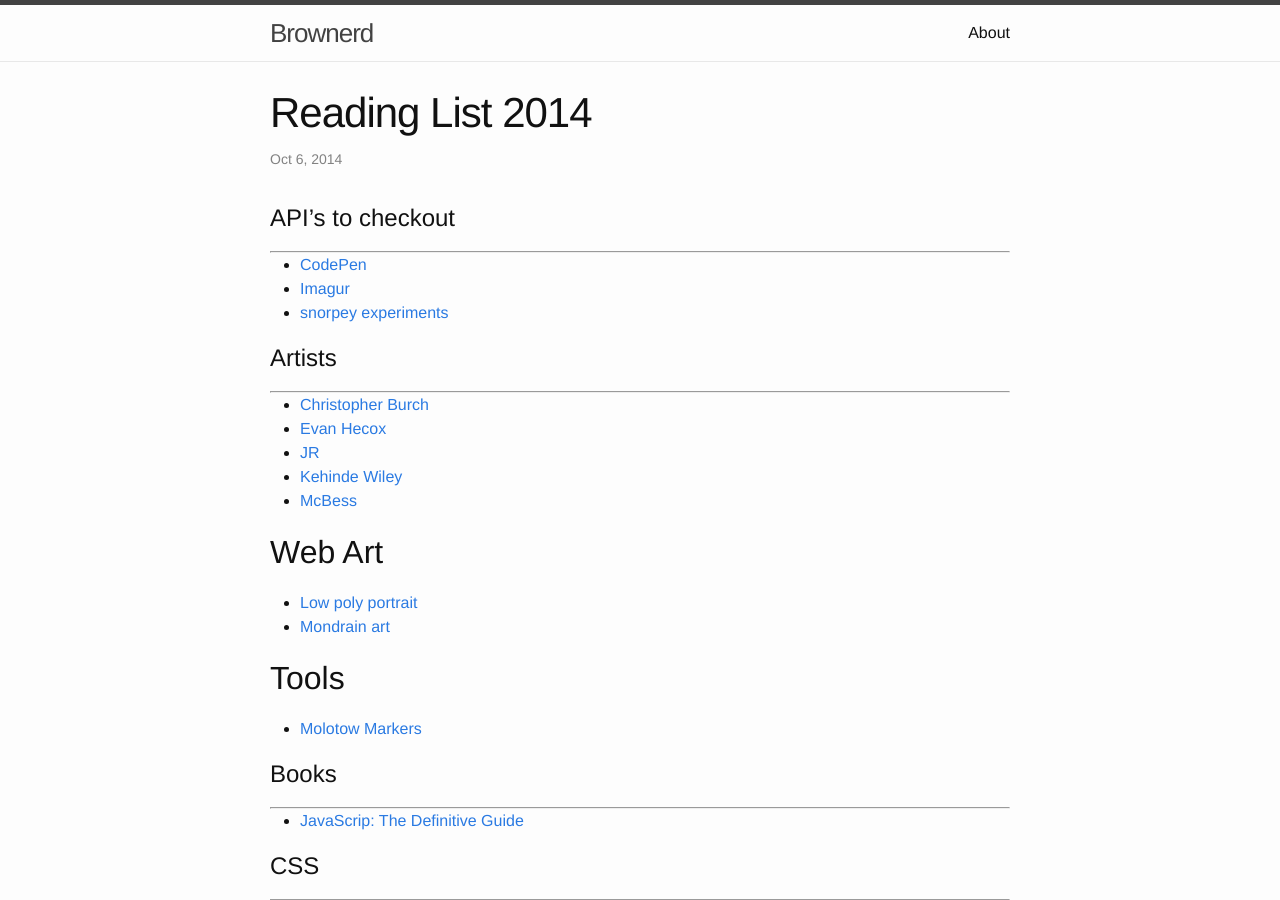
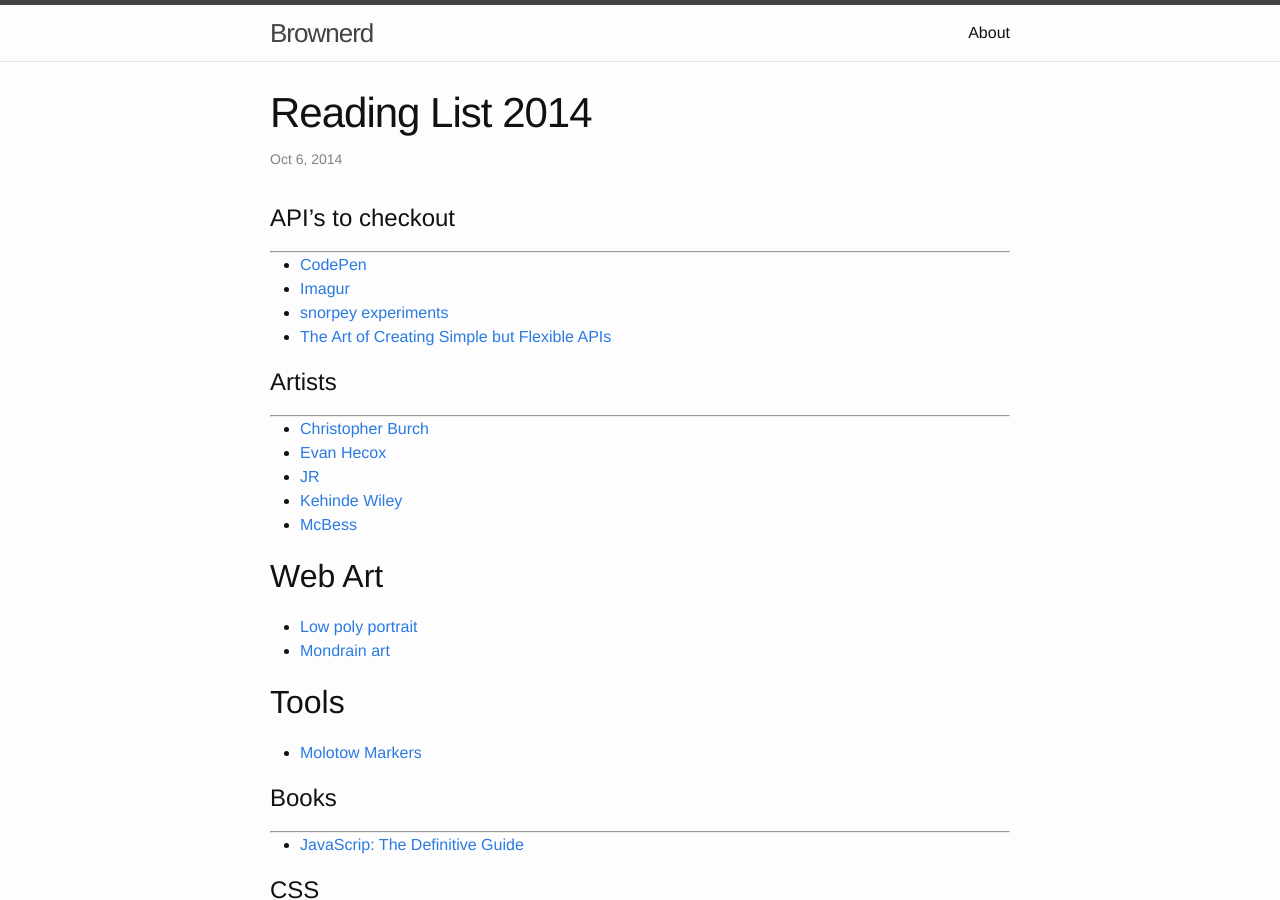
Before and after one commit to brownerd/brownerd.github.io, a Jekyll site: the page built from _posts/2014-10-06-reading-list-2014.md, in a window 1280 px wide and 900 px high. Built offline with Jekyll 4.4.1, drawn with Linux system fonts in a browser that asks for light colours; emoji names are drawn with the system emoji font.

```diff
--- a/_posts/2014-10-06-reading-list-2014.md
+++ b/_posts/2014-10-06-reading-list-2014.md
@@ -8,7 +8,7 @@ title: Reading List 2014
 - [CodePen](http://blog.codepen.io/documentation/)
 - [Imagur](http://api.imgur.com/)
 - [snorpey experiments](http://snorpey.github.io/experiments/)
-
+- [The Art of Creating Simple but Flexible APIs](http://josdejong.com/blog/2014/10/18/the-art-of-creating-simple-but-flexible-apis/)
 
 # Artists
 ***
```
Also changed, not shown: other parts of _posts/2014-10-06-reading-list-2014.md (+1 -0 lines).
